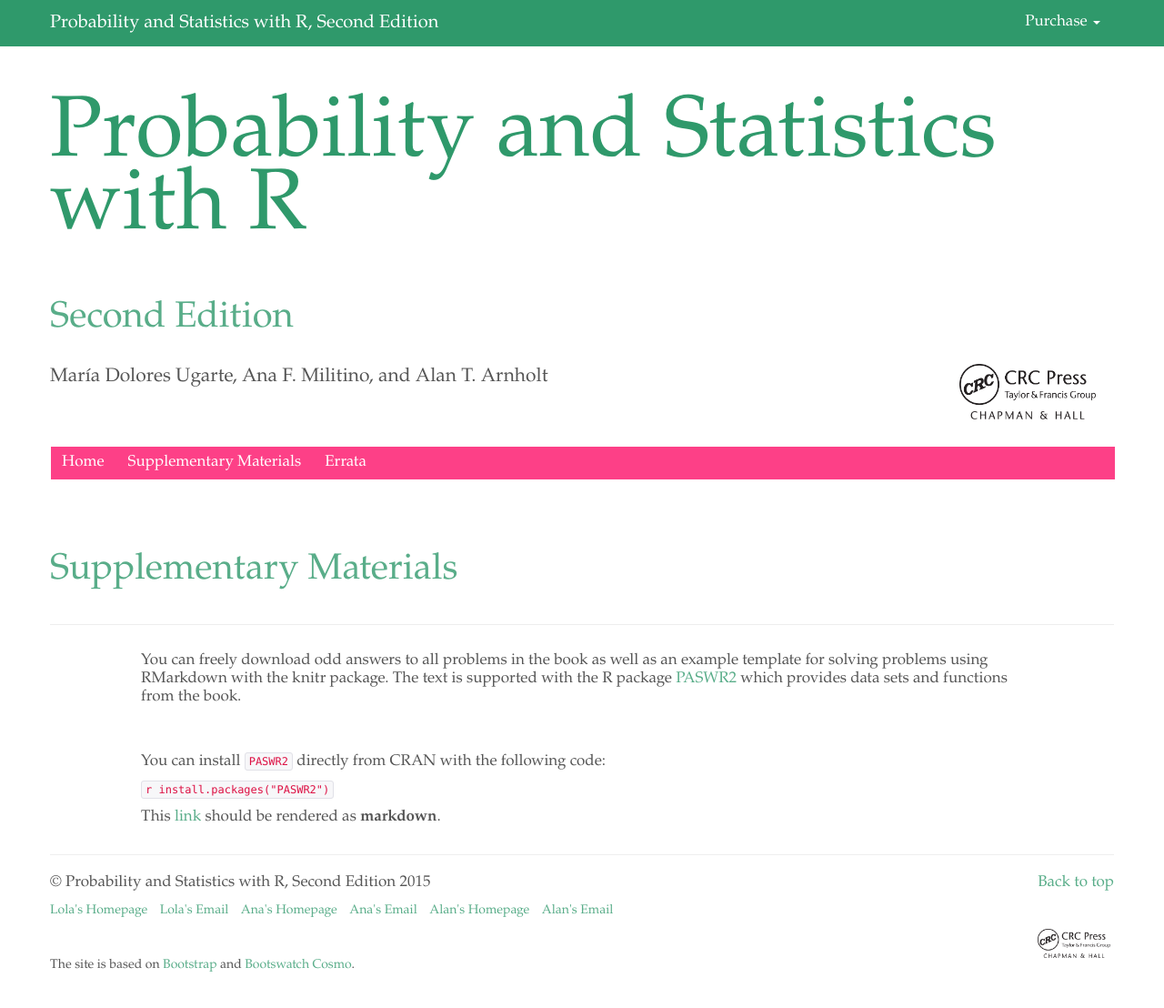
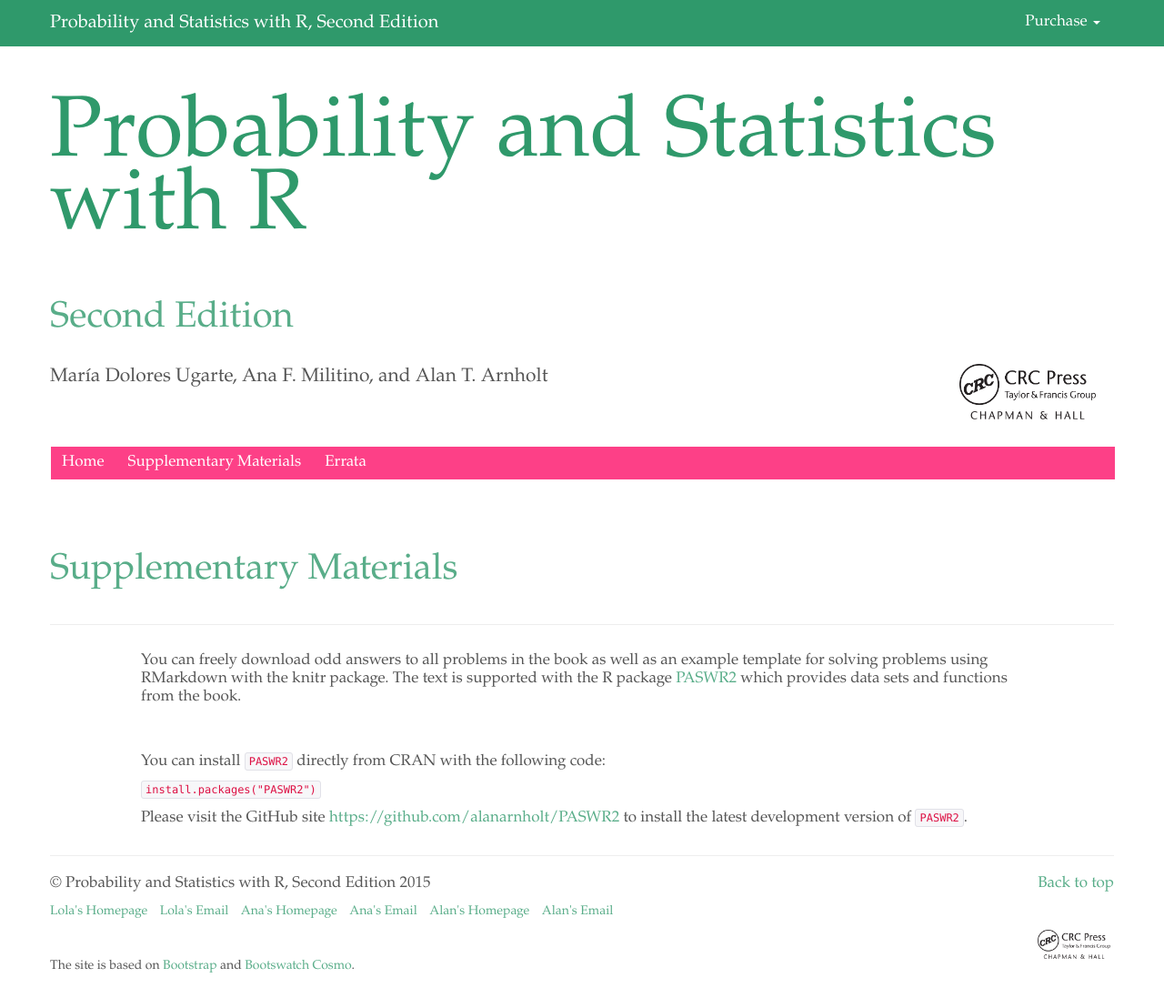
Before and after one commit to alanarnholt/PASWR2E-Book, a Jekyll site: the page built from supplement.md, in a window 1280 px wide and 1132 px high. Shown: the top 1108 px of the window at 91% size. Built offline with Jekyll 4.4.1, drawn with Linux system fonts in a browser that asks for light colours; nearby versions of some CDN libraries.

Commit message:
add GitHub url for PASWR2

```diff
--- a/supplement.md
+++ b/supplement.md
@@ -16,9 +16,11 @@ active: supplement
       <div markdown="1">
 You can install `PASWR2` directly from CRAN with the following code:
 
-`r install.packages("PASWR2")`
+`install.packages("PASWR2")`
 
-This [link](http://google.com) should be rendered as **markdown**.
+Please visit the GitHub site [https://github.com/alanarnholt/PASWR2](https://github.com/alanarnholt/PASWR2) to install the latest development version of `PASWR2`.
+
+
 </div>
 
     </div>
```
